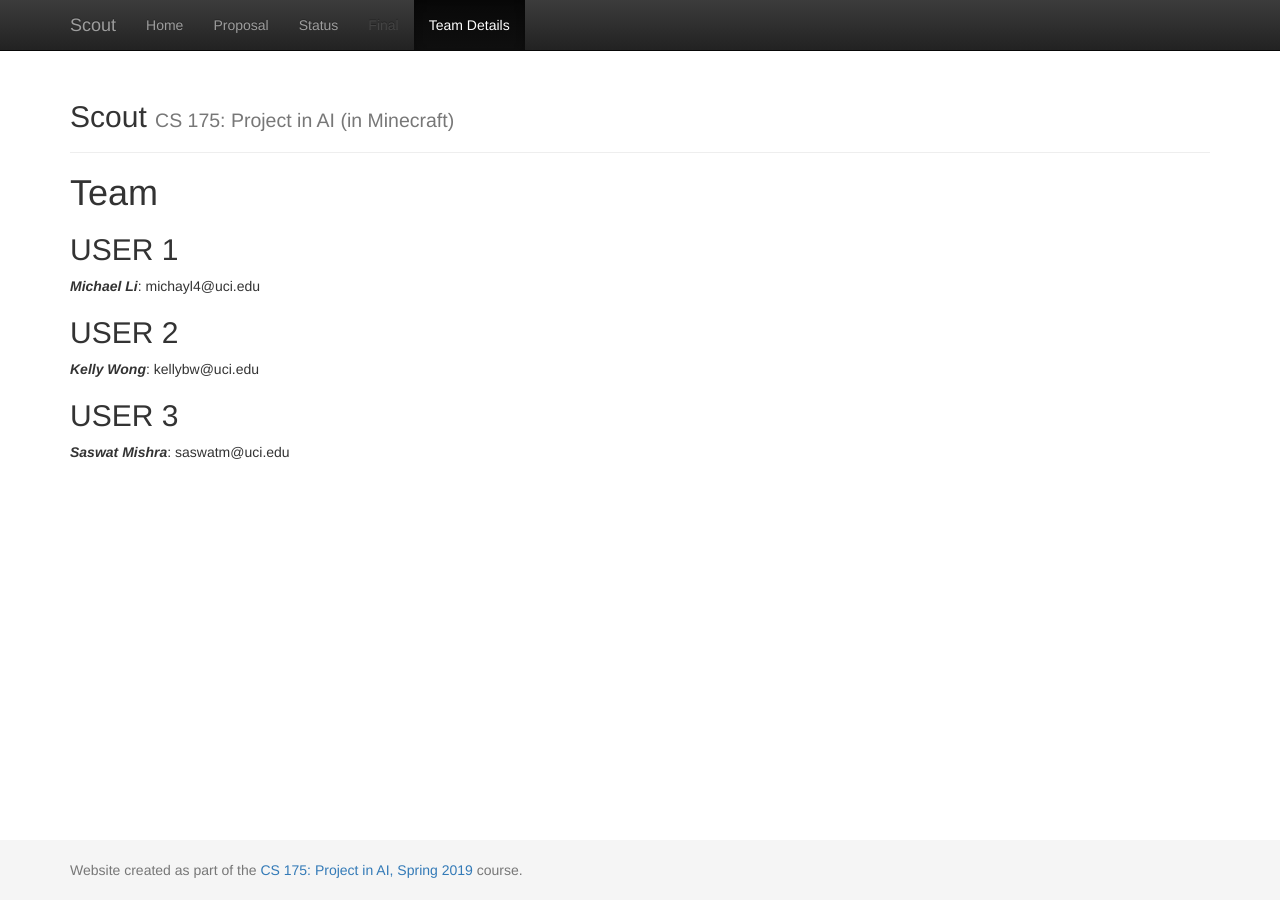
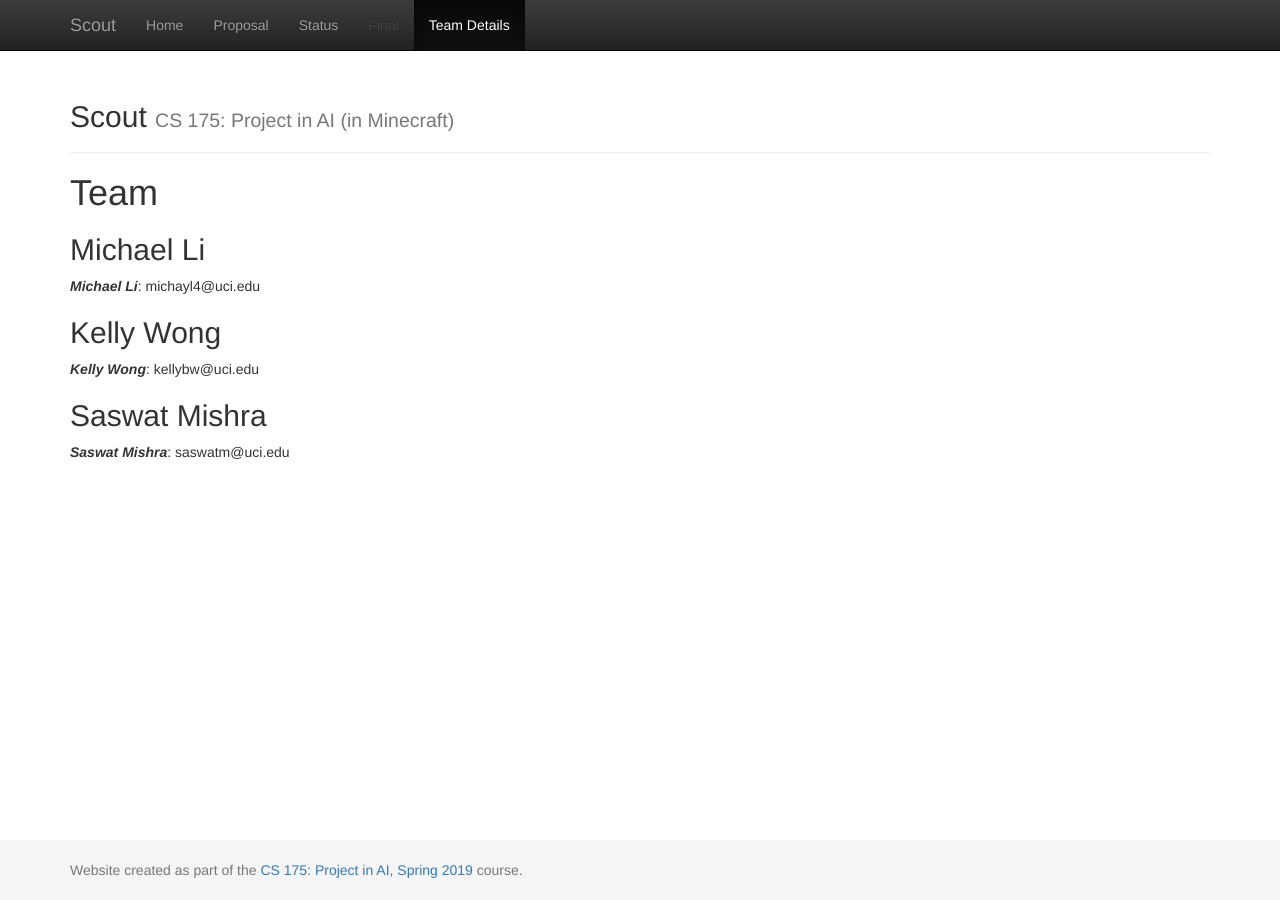
Before and after one commit to Eriejar/Scout, a Jekyll site: the page built from docs/team.md, in a window 1280 px wide. Built offline with Jekyll 4.4.1, drawn with Linux system fonts in a browser that asks for light colours.

Commit message:
Update team.md

```diff
--- a/docs/team.md
+++ b/docs/team.md
@@ -6,11 +6,11 @@ title:  Team
 # {{ page.title }}
 
 
-## USER 1
+## Michael Li
 ***Michael Li***: michayl4@uci.edu
 
-## USER 2
+## Kelly Wong
 ***Kelly Wong***: kellybw@uci.edu
 
-## USER 3
+## Saswat Mishra
 ***Saswat Mishra***: saswatm@uci.edu
```
